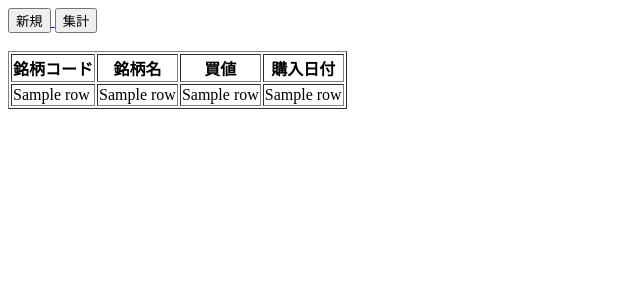
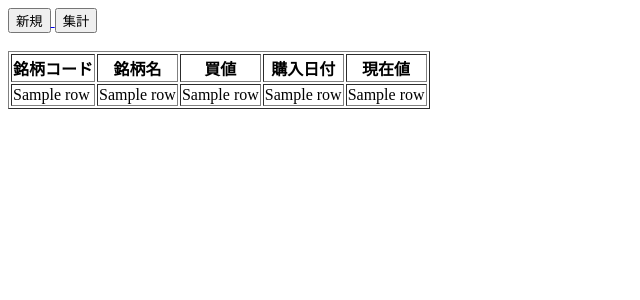
Before and after one commit to zera7123/investment, a Flask app: template templates/index.html in a window 1280 px wide. Shown: the top 300 px of the page, without its empty margins (0-640 px from the left). Run offline with Flask 3, Linux system fonts and the light colour scheme; the template is opened without the code that fills it: most values are stand-ins (such as "Sample title", 1, 10 or a date in 2020); some libraries are stand-ins or nearby versions.

Commit message:
現在地追加

```diff
--- a/app.py
+++ b/app.py
@@ -28,13 +28,18 @@ def index():
     for row in data:
         formatted_row = []
         for i, x in enumerate(row):
-            if i == 3 or i == 5:
+            if i == 1:
+               stock_price = get_stock_price(row)
+            elif i == 3 or i == 5:
                 if isinstance(x, float):
                     # 小数点以下3桁まで表示
                     formatted_row.append(f'{x:0>10.3f}')
                 else:
                     # 整数部分を6桁で表示
                     formatted_row.append(f'{x:0>6}')
+            elif i == len(row) - 1:
+                formatted_row.append(str(x))
+                formatted_row.append(stock_price)
             else:
                 # その他の列はそのまま表示
                 formatted_row.append(str(x))
--- a/templates/index.html
+++ b/templates/index.html
@@ -17,6 +17,7 @@
                 <th>銘柄名</th>
                 <th>買値</th>
                 <th>購入日付</th>
+                <th>現在値</th>
             </tr>
             {% for row in data %}
             <tr>
@@ -24,6 +25,7 @@
                 <td>{{ row[2] }}</td>
                 <td>{{ row[3] }}</td>
                 <td>{{ row[4] }}</td>
+                <td>{{ row[10] }}</td>
             </tr>
             {% endfor %}
         </table>
```
